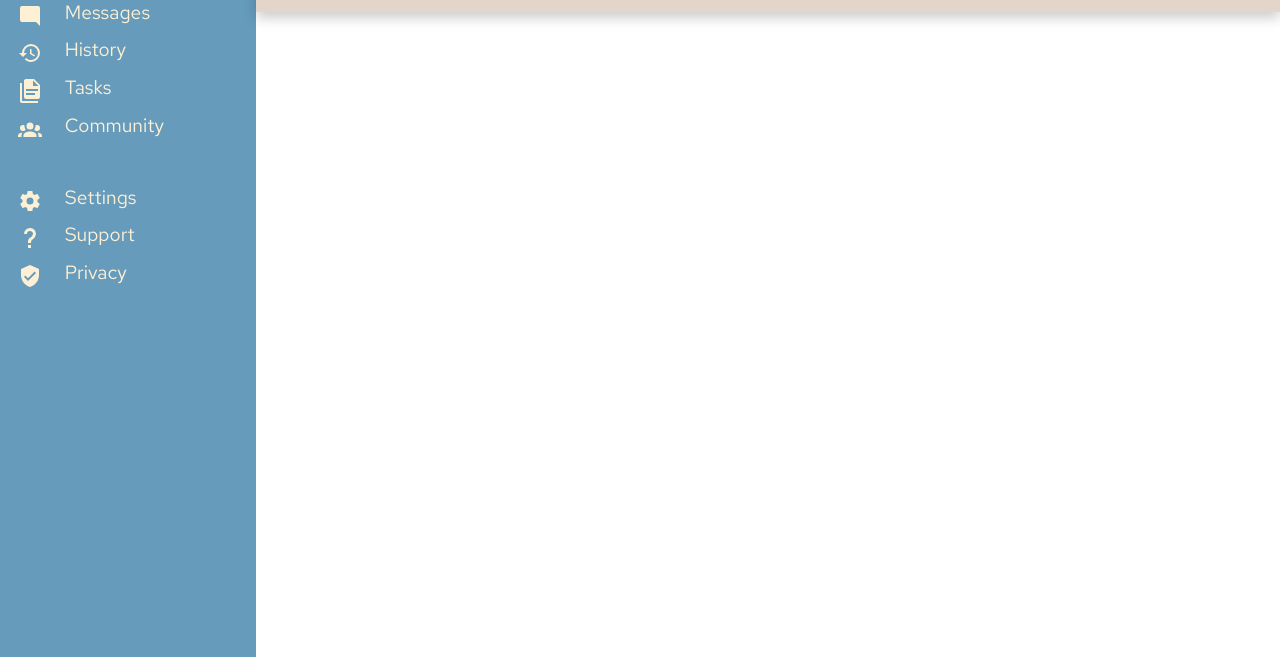
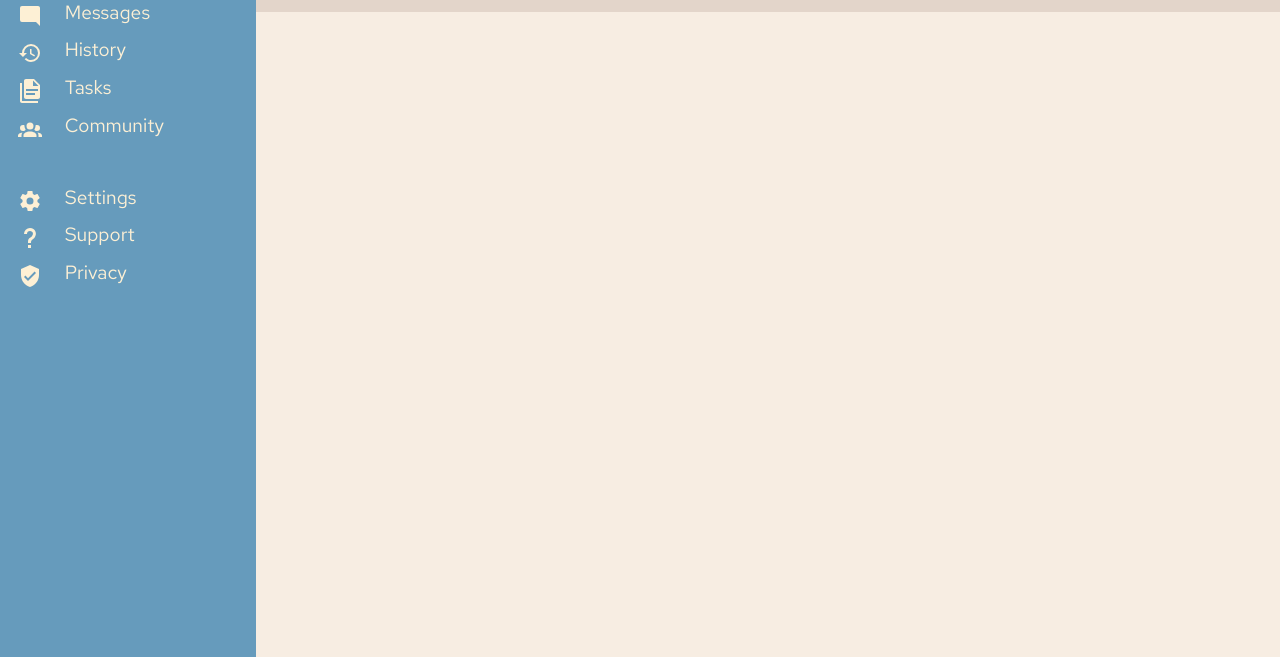
Before and after one commit to mn-chetan/web-dev-projects, a plain HTML site: page Odin-Projects/Admin-Dashboard/index.html in a window 1280 px wide. Shown: the part 149-806 px from the top of the page. Drawn offline with Linux system fonts and the light colour scheme.

Commit message:
Add blockquote styling and main section layout to Admin Dashboard

```diff
--- a/Odin-Projects/Admin-Dashboard/style.css
+++ b/Odin-Projects/Admin-Dashboard/style.css
@@ -19,7 +19,8 @@ body {
 
 body,
 h2,
-p {
+p,
+blockquote {
   margin: 0;
 }
 
@@ -100,7 +101,6 @@ button {
   background-color: #e3d5ca;
   grid-row: 1 / 2;
   grid-column: 2 / 3;
-  box-shadow: 0 6px 12px rgba(0, 0, 0, 0.2);
 }
 
 .toucan {
@@ -192,3 +192,11 @@ button {
   font-size: larger;
   font-weight: 700;
 }
+
+.main {
+  grid-column: 2 / 3;
+  grid-row: 2 / 5;
+  background-color: #f7ede2;
+  display: grid;
+  grid-template-columns: 2fr 1fr;
+}
```
